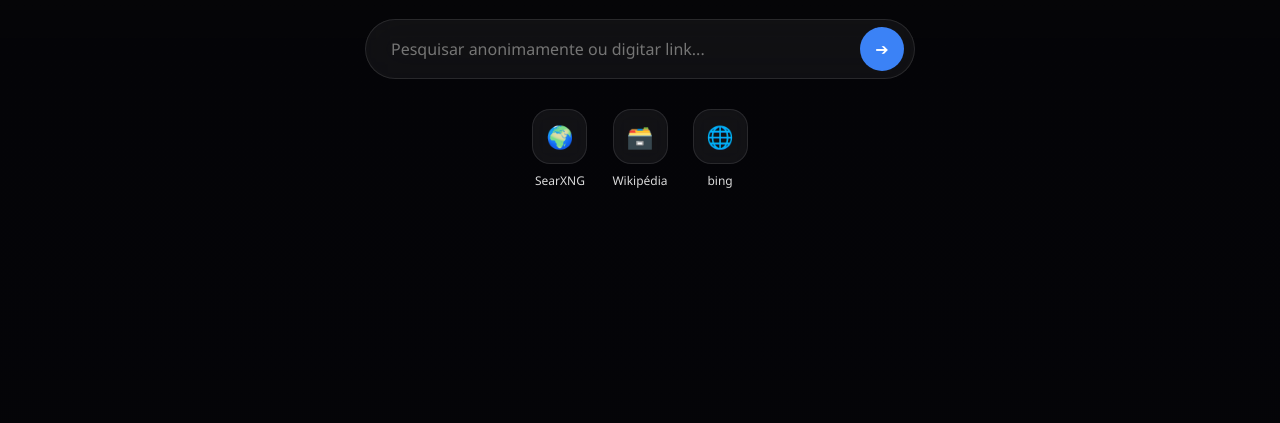
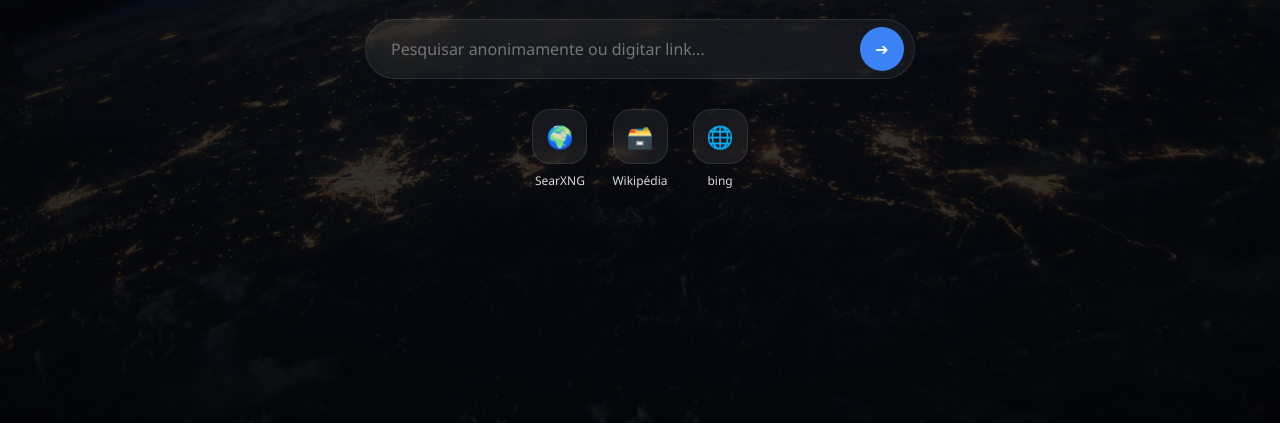
Before and after one commit to pitocoofc/Atum, a website: page www/index.html in a window 1280 px wide. Shown: the part 377-800 px from the top of the page. Drawn offline with Linux system fonts and the light colour scheme; no server answers.

Commit message:
Update index.html

```diff
--- a/www/index.html
+++ b/www/index.html
@@ -12,7 +12,7 @@
             --glass-heavy: rgba(10, 10, 14, 0.96);
             --text-color: #ffffff;
             --bg-color: #050508;
-            --bg-image: url('ae/foto-1451187580459-43490279c0fa.jpeg');
+            --bg-image: url('ae/photo-1451187580459-43490279c0fa.jpeg');
             --border: rgba(255, 255, 255, 0.1);
         }
 
```
